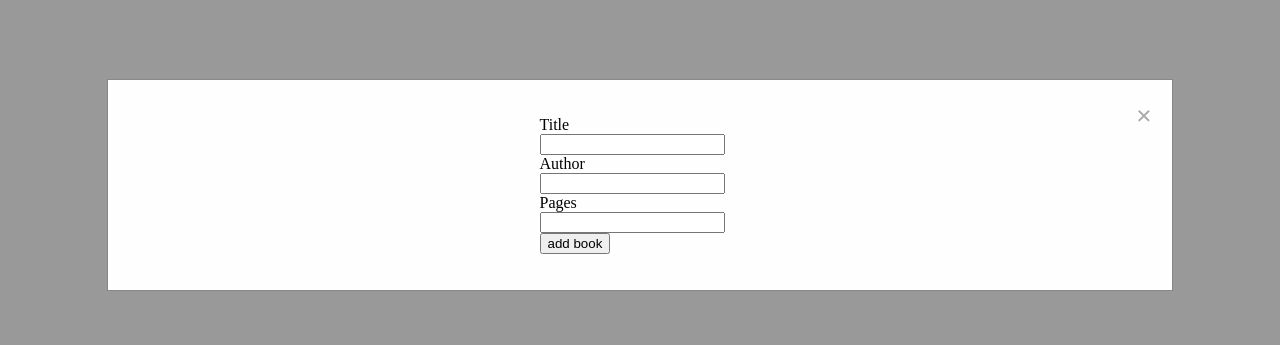
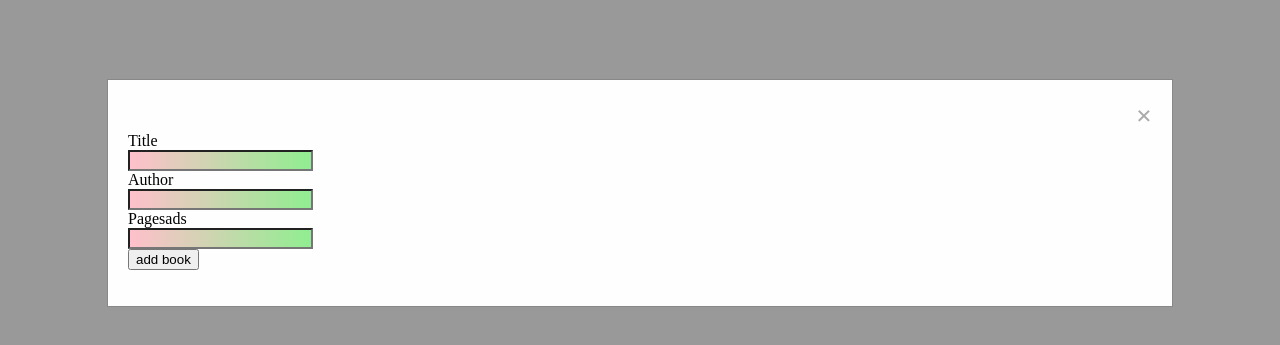
Before and after one commit to Kirnic21/odin-library, a plain HTML site: page index.html in a window 1280 px wide. Both pictures are taken after a click on the button "Add Book". Shown: the part 113-458 px from the top of the page. Drawn offline with Linux system fonts and the light colour scheme.

Commit message:
add form validation

```diff
--- a/index.html
+++ b/index.html
@@ -17,24 +17,22 @@
     <div class=form-content>
         <span class = "close">&times</span>
         <p id ="form-inside">
-            <forms id="form">
+            <form id="form" >
                 <label for="title">Title</label>
                 <br>
-                <input type="text" id="title" name="title">
+                <input type="text" id="title" name="title"required >
                 <br>
                 <label for="author">Author</label>
                 <br>
-                <input type="text" id="author" name="author">
+                <input type="text" id="author" name="author" required>
                 <br>
-                <label for="pages">Pages</label>
+                <label for="pages">Pagesads</label>
                 <br>
-                <input type="number" id="pages" name="pages">
+                <input type="number" id="pages" name="pages" required  >
                 <br>
-               <!-- Rounded switch -->
                 <input type = "submit" value = "add book" id="submit" name="submit">
-            </forms>
+            </form>
         </p>
-    </div>
     </div>
     <script src ="javascript.js"></script>
 </body>
--- a/javascript.js
+++ b/javascript.js
@@ -7,13 +7,14 @@ const span = document.getElementsByClassName("close")[0];
 //cards
 const container = document.querySelector(".card-container")
 const submit = document.querySelector("#submit")
+const form = document.querySelector("#form")
 //show cards
-submit.addEventListener("click",function(){
-  event.preventDefault()
+form.addEventListener("submit",function(e){
+  e.preventDefault();
   const title= document.querySelector("#title").value
   const author= document.querySelector("#author").value
   const pages = document.querySelector("#pages").value
-  const read =document.querySelector("#red")
+  const read =document.querySelector("#read")
   let newBook = new Book(title,author,pages)
   createCard(newBook)
 })
--- a/styles.css
+++ b/styles.css
@@ -67,3 +67,6 @@
 }
 /* Rounded sliders */
 /* The switch - the box around the slider */
+input:invalid:required {
+    background-image: linear-gradient(to right, pink, lightgreen);
+  }
```
